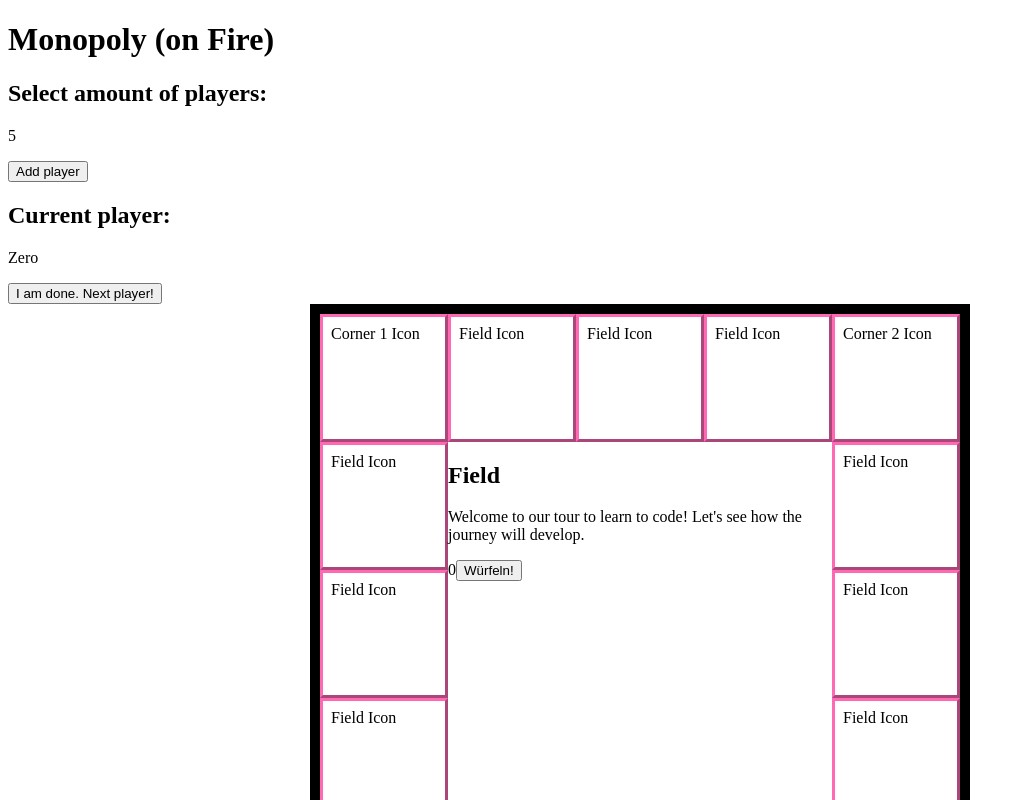
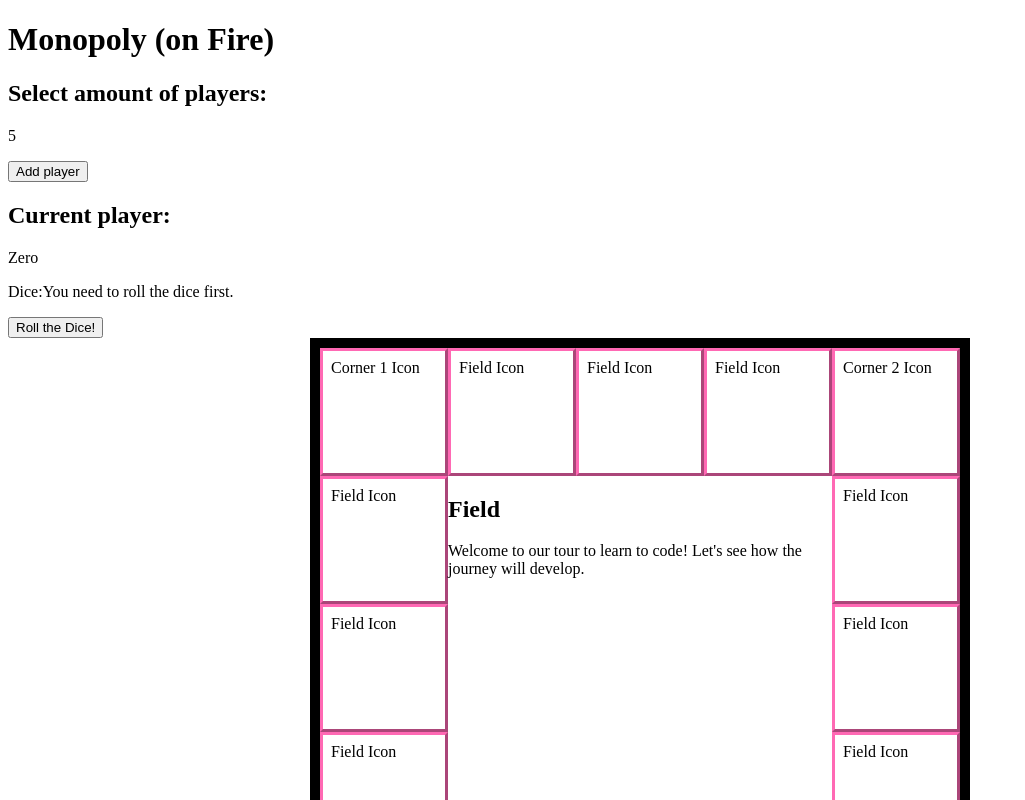
Before and after one commit to mbosselmann/pyropoly, a Next.js app: page / in a window 1280 px wide. Shown: the top 800 px of the page, without its empty margins (0-1025 px from the left). Built offline with nearby package versions, Linux system fonts and the light colour scheme.

Commit message:
Move roll the dice logic to home page

```diff
--- a/src/components/Board.tsx
+++ b/src/components/Board.tsx
@@ -8,12 +8,10 @@ export default function Board({
   fields,
   players,
   currentFieldMessage,
-  updatePlayerLocation,
 }: {
   fields: Field[][];
   players: Player[];
   currentFieldMessage: string;
-  updatePlayerLocation: (diceNumber: number) => void;
 }) {
   return (
     <Container>
@@ -22,7 +20,6 @@ export default function Board({
         <Panel fields={fields[1]} variant="vertical" players={players} />
         <GameCenter
           fieldName={"Field"}
-          updatePlayerLocation={updatePlayerLocation}
           currentFieldMessage={currentFieldMessage}
         />
         <Panel fields={fields[2]} variant="vertical" players={players} />
--- a/src/components/GameCenter.tsx
+++ b/src/components/GameCenter.tsx
@@ -1,30 +1,16 @@
-import { useState } from "react";
-
 interface GameCenterProps {
-  updatePlayerLocation: (diceNumber: number) => void;
   fieldName: string;
   currentFieldMessage: string;
 }
 
 export default function GameCenter({
-  updatePlayerLocation,
   fieldName,
   currentFieldMessage,
 }: GameCenterProps) {
-  const [number, setNumber] = useState(0);
-  function rollDice() {
-    const newNumber = Math.floor(Math.random() * 3 + 1);
-    setNumber(newNumber);
-    updatePlayerLocation(newNumber);
-  }
   return (
     <section>
       <h2>{fieldName}</h2>
       <p>{currentFieldMessage}</p>
-      {number}
-      <button type="button" onClick={rollDice}>
-        Würfeln!
-      </button>
     </section>
   );
 }
--- a/src/pages/index.tsx
+++ b/src/pages/index.tsx
@@ -1,3 +1,4 @@
+import { useState } from "react";
 import Head from "next/head";
 import Board from "../components/Board";
 import type { Field } from "../types/Field";
@@ -22,6 +23,22 @@ export default function Home({
   currentPlayer,
   setNextPlayer,
 }: HomeProps) {
+  const [number, setNumber] = useState(0);
+  const [hasRolled, setHasRolled] = useState(false);
+
+  function rollDice() {
+    const newNumber = Math.floor(Math.random() * 3 + 1);
+    setNumber(newNumber);
+    updatePlayerLocation(newNumber);
+    setHasRolled(true);
+  }
+
+  function handleNextPlayer() {
+    setNextPlayer();
+    setHasRolled(false);
+    setNumber(0);
+  }
+
   return (
     <>
       <Head>
@@ -40,16 +57,26 @@ export default function Home({
         <>
           <h2>Current player:</h2>
           <p>{players?.find((player) => player?.id === currentPlayer)?.name}</p>
-          <button type="button" onClick={setNextPlayer}>
-            I am done. Next player!
-          </button>
+          <p>
+            Dice:
+            {number === 0 ? "You need to roll the dice first." : number}
+          </p>
+
+          {hasRolled ? (
+            <button type="button" onClick={handleNextPlayer}>
+              I am done. Next player!
+            </button>
+          ) : (
+            <button type="button" onClick={rollDice}>
+              Roll the Dice!
+            </button>
+          )}
         </>
       )}
       <Board
         fields={fields}
         players={players}
         currentFieldMessage={currentFieldMessage}
-        updatePlayerLocation={updatePlayerLocation}
       />
     </>
   );
```
